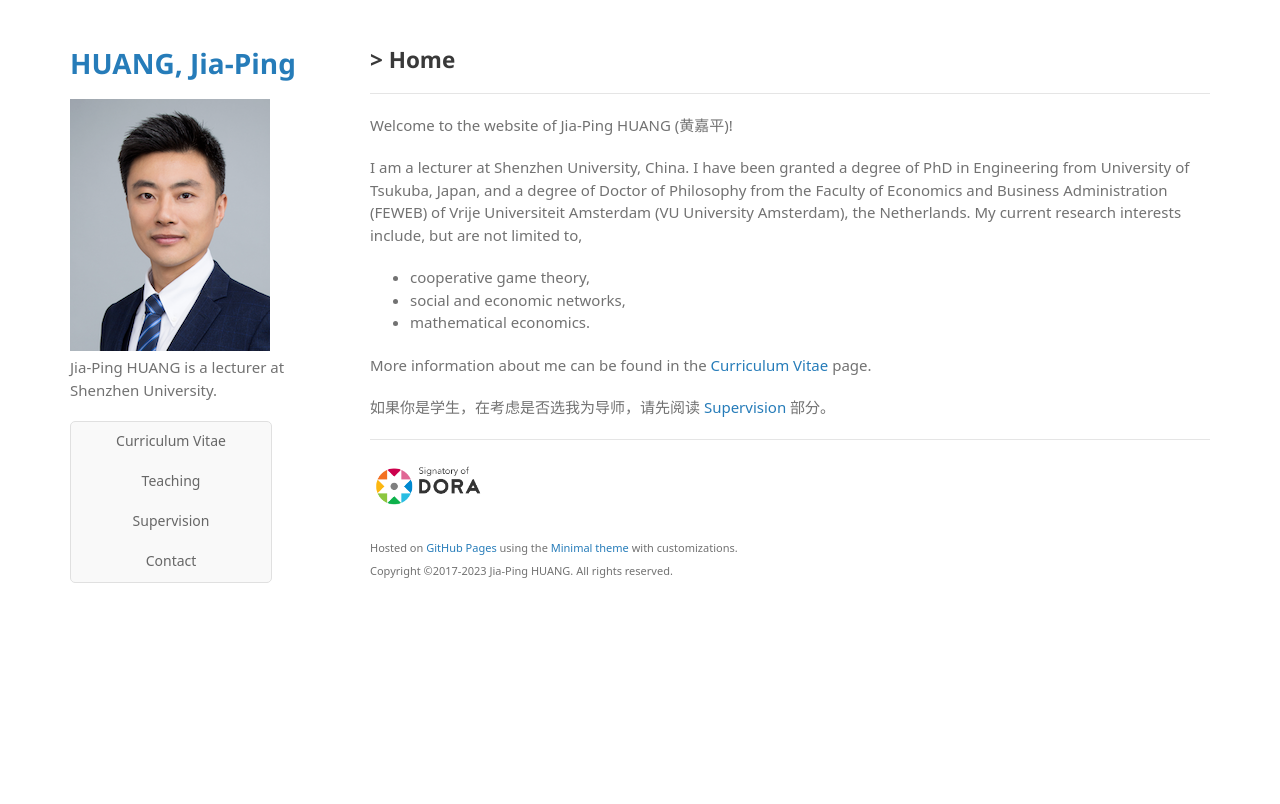
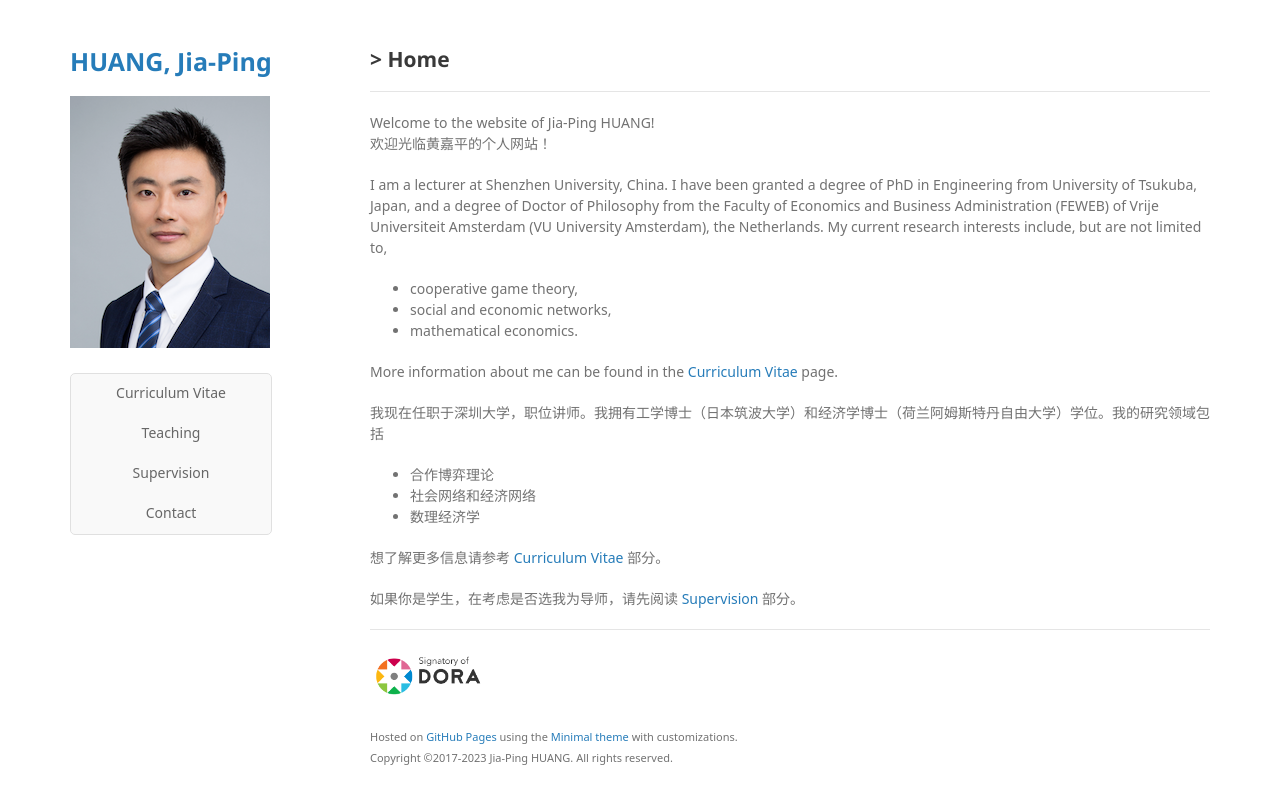
Before and after one commit to huangjp28/huangjp28.github.io, a Jekyll site: the page built from index.md, in a window 1280 px wide. Shown: the top 804 px of the page. Built offline with Jekyll 4.4.1, drawn with Linux system fonts in a browser that asks for light colours; some web fonts are replaced; a script that is not in the unit is left out.

Commit message:
update 20231224

```diff
--- a/_layouts/default.html
+++ b/_layouts/default.html
@@ -26,8 +26,10 @@
           <img src="{{site.logo | relative_url}}" alt="Logo" />
         {% endif %}
 
+        <!--
         <p>{{ site.description | default: site.github.project_tagline }}</p>
-
+        -->
+        <p></p>
         <div>
       			<ul class="nav">
               {% assign pages_list = site.pages %}
--- a/assets/css/style.scss
+++ b/assets/css/style.scss
@@ -9,7 +9,7 @@
 body {
   background-color: #fff;
   padding:40px;
-  font: 15px/1.5 "Noto Sans", "Helvetica Neue", Helvetica, Arial, sans-serif;
+  font-family: 15px/1.5 "Noto Sans", "Helvetica Neue", Helvetica, Arial, sans-serif;
   color:#727272;
   font-weight:400;
 }
@@ -28,7 +28,7 @@ h1, h2, h3 {
 }
 
 h1 {
-  font-size:28px;
+  font-size:25px;
 }
 
 h2 {
--- a/index.md
+++ b/index.md
@@ -5,7 +5,8 @@ permalink: /
 ---
 
 ---
-Welcome to the website of Jia-Ping HUANG (黄嘉平)!
+Welcome to the website of Jia-Ping HUANG!
+欢迎光临黄嘉平的个人网站！
 
 I am a lecturer at Shenzhen University, China. I have been granted a degree of PhD in Engineering from University of Tsukuba, Japan, and a degree of Doctor of Philosophy from the Faculty of Economics and Business Administration (FEWEB) of Vrije Universiteit Amsterdam (VU University Amsterdam), the Netherlands. My current research interests include, but are not limited to,
 * cooperative game theory,
@@ -14,6 +15,13 @@ I am a lecturer at Shenzhen University, China. I have been granted a degree of P
 
 More information about me can be found in the [Curriculum Vitae]({{ site.baseurl }}{% link _pages/01_CV.md %}) page.
 
+我现在任职于深圳大学，职位讲师。我拥有工学博士（日本筑波大学）和经济学博士（荷兰阿姆斯特丹自由大学）学位。我的研究领域包括
+* 合作博弈理论
+* 社会网络和经济网络
+* 数理经济学
+
+想了解更多信息请参考 [Curriculum Vitae]({{ site.baseurl }}{% link _pages/01_CV.md %}) 部分。
+
 如果你是学生，在考虑是否选我为导师，请先阅读 [Supervision]({{ site.baseurl }}{% link _pages/04_supervision.md %}) 部分。
 
 
```
Also changed, not shown: _pages/05_contact.md (+11 -1 lines), _teaching/22_gameinfo.md (+3 -0 lines), _teaching/31_deconometrics.md (+3 -2 lines), 2 other files.
